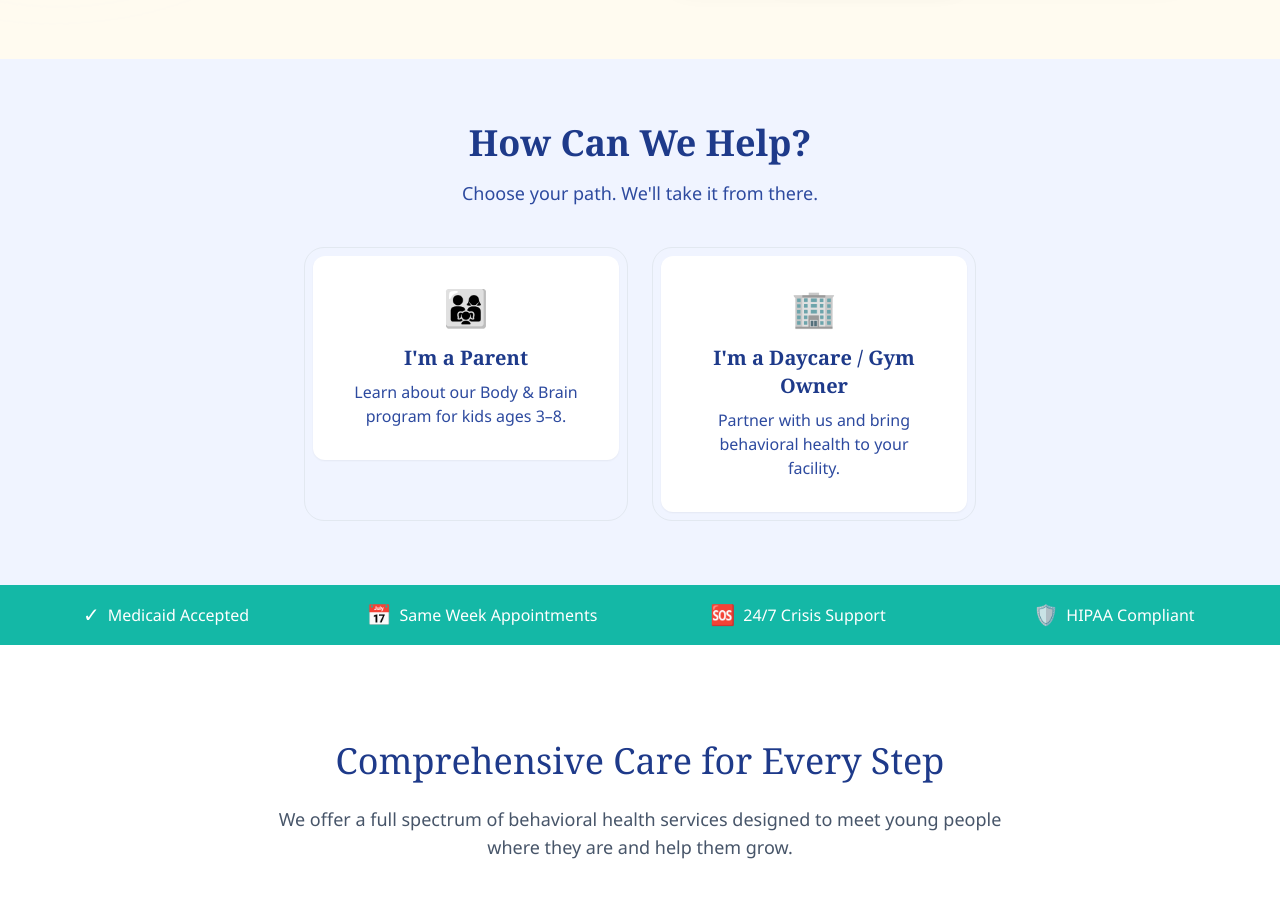
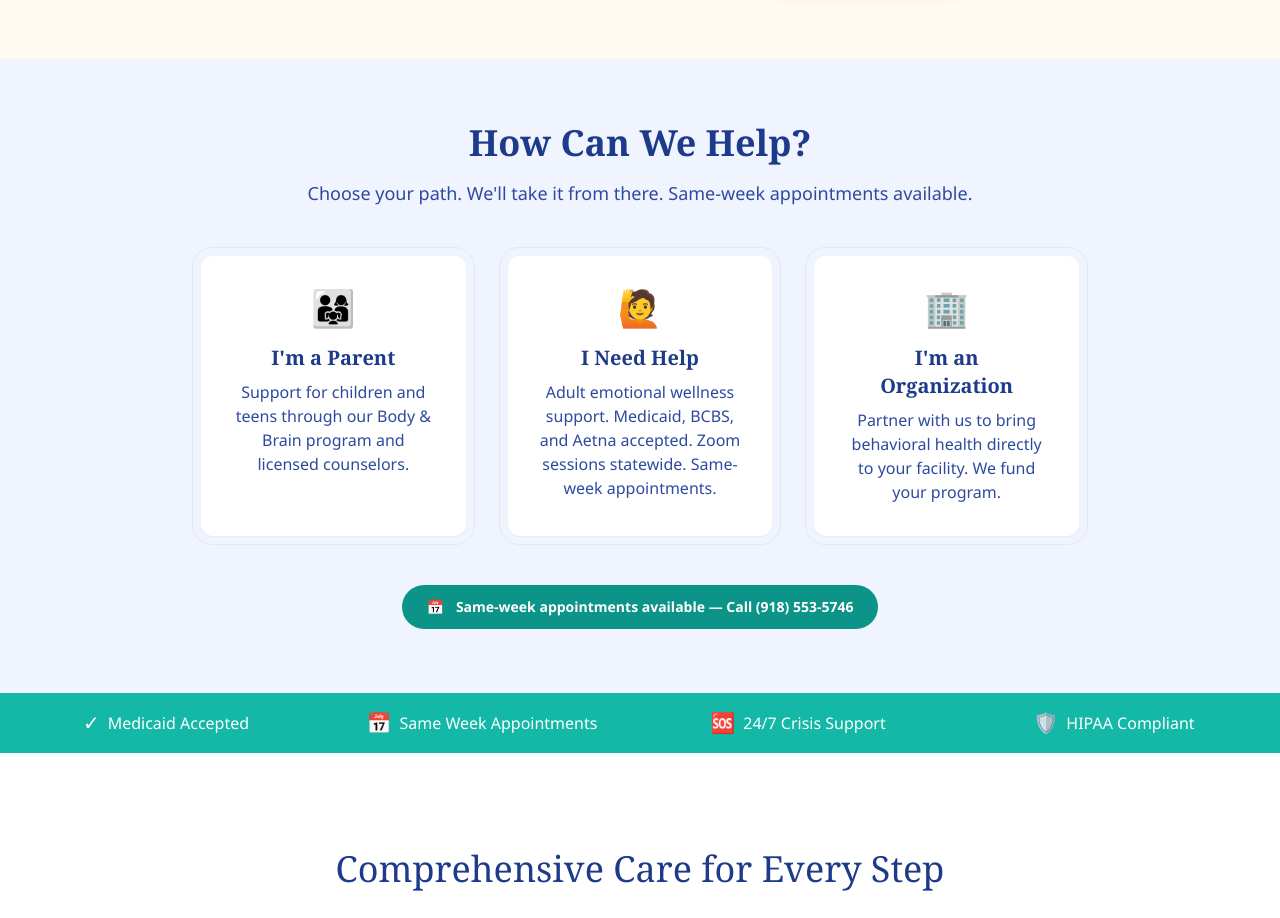
Before and after one commit to awjames6875/safeharbor-behavioral-health, a Next.js app: page / in a window 1280 px wide. Shown: the part 920-1838 px from the top of the page. Built offline with nearby package versions, Linux system fonts and the light colour scheme.

Commit message:
Update homepage: all ages, same-week, BCBS/Aetna, three-path CTA

```diff
--- a/src/app/page.tsx
+++ b/src/app/page.tsx
@@ -11,28 +11,28 @@ import InsuranceSection from '@/components/home/InsuranceSection'
 import ContactSection from '@/components/home/ContactSection'
 
 export const metadata: Metadata = {
-  title: 'Child Therapy Tulsa | Teen Mental Health Services | SafeHarbor',
-  description: 'Leading child therapy in Tulsa, OK. Expert treatment for anxiety, depression, ADHD, and behavioral issues in children and teens. Call (918) 553-5746 to schedule.',
-  keywords: 'child therapy Tulsa, teen therapy Tulsa, child psychologist Oklahoma, anxiety treatment children, ADHD therapy Tulsa, depression treatment teens, behavioral therapy',
+  title: 'Behavioral Health Tulsa | All Ages | Same-Week Appointments | SafeHarbor',
+  description: 'Safe Harbor Behavioral Health serves children, teens, and adults in Tulsa, OK. Medicaid, Blue Cross Blue Shield, and Aetna accepted. Same-week appointments. Telehealth available statewide. Call (918) 553-5746.',
+  keywords: 'behavioral health Tulsa, mental health Tulsa Oklahoma, Medicaid mental health Tulsa, adult therapy Tulsa, child therapy Tulsa, teen therapy Tulsa, telehealth Oklahoma Medicaid, same week mental health Tulsa, BCBS therapy Tulsa, Aetna therapy Tulsa, Safe Harbor Behavioral Health, Adam James Tulsa, reentry mental health Oklahoma',
   alternates: {
     canonical: '/'
   },
   openGraph: {
-    title: 'Child Therapy Tulsa | Teen Mental Health Services',
-    description: 'Leading child therapy in Tulsa, OK. Expert treatment for anxiety, depression, ADHD, and behavioral issues in children and teens.',
+    title: 'Behavioral Health Tulsa | All Ages | Same-Week Appointments | SafeHarbor',
+    description: 'Safe Harbor Behavioral Health serves children, teens, and adults in Tulsa, OK. Medicaid, BCBS, and Aetna accepted. Same-week appointments. Telehealth statewide.',
     url: 'https://safeharborbehavioralhealth.com',
     images: [
       {
         url: '/images/home-og-image.jpg',
         width: 1200,
         height: 630,
-        alt: 'SafeHarbor Behavioral Health - Child Therapy Specialists in Tulsa',
+        alt: 'SafeHarbor Behavioral Health - Tulsa Oklahoma - All Ages Welcome',
       }
     ]
   },
   twitter: {
-    title: 'Child Therapy Tulsa | Teen Mental Health Services',
-    description: 'Leading child therapy in Tulsa, OK. Expert treatment for anxiety, depression, ADHD, and behavioral issues in children and teens.',
+    title: 'Behavioral Health Tulsa | All Ages | Same-Week Appointments | SafeHarbor',
+    description: 'Safe Harbor Behavioral Health serves children, teens, and adults in Tulsa, OK. Medicaid, BCBS, and Aetna accepted. Same-week appointments.',
     images: ['/images/home-twitter-image.jpg']
   }
 }
@@ -40,16 +40,40 @@ export const metadata: Metadata = {
 export default function HomePage() {
   const homePageSchema = {
     "@context": "https://schema.org",
+    "@graph": [
+      {
+        "@type": "LocalBusiness",
+        "name": "Safe Harbor Behavioral Health",
+        "url": "https://www.safeharborbehavioralhealth.com",
+        "telephone": "+19185535746",
+        "founder": {
+          "@type": "Person",
+          "name": "Adam James"
+        },
+        "address": {
+          "@type": "PostalAddress",
+          "streetAddress": "2510 East 15th Street",
+          "addressLocality": "Tulsa",
+          "addressRegion": "OK",
+          "postalCode": "74104",
+          "addressCountry": "US"
+        },
+        "description": "Safe Harbor Behavioral Health provides mental health services for children, teens, and adults in Tulsa, Oklahoma. Medicaid, Blue Cross Blue Shield, and Aetna accepted. Same-week appointments available. Telehealth available statewide.",
+        "openingHours": ["Mo-Fr 08:00-18:00", "Sa 09:00-14:00"],
+        "priceRange": "Medicaid Accepted",
+        "areaServed": "Oklahoma"
+      },
+      {
         "@type": "WebPage",
-    "name": "Child Therapy Tulsa | Teen Mental Health Services",
-    "description": "Leading child therapy in Tulsa, OK. Expert treatment for anxiety, depression, ADHD, and behavioral issues in children and teens.",
+        "name": "Behavioral Health Tulsa | All Ages | Same-Week Appointments | SafeHarbor",
+        "description": "Safe Harbor Behavioral Health serves children, teens, and adults in Tulsa, OK. Medicaid, Blue Cross Blue Shield, and Aetna accepted. Same-week appointments. Telehealth statewide.",
         "url": "https://safeharborbehavioralhealth.com",
         "mainEntity": {
           "@type": "MedicalBusiness",
           "name": "SafeHarbor Behavioral Health",
           "hasOfferCatalog": {
             "@type": "OfferCatalog",
-        "name": "Mental Health Services",
+            "name": "Behavioral Health Services",
             "itemListElement": [
               {
                 "@type": "Offer",
@@ -65,6 +89,22 @@ export default function HomePage() {
                   "@type": "Service",
                   "name": "Teen Therapy Services",
                   "description": "Specialized therapy for teenagers and adolescents"
+                }
+              },
+              {
+                "@type": "Offer",
+                "itemOffered": {
+                  "@type": "Service",
+                  "name": "Adult Behavioral Health",
+                  "description": "Mental health support for adults including recovery and reentry populations"
+                }
+              },
+              {
+                "@type": "Offer",
+                "itemOffered": {
+                  "@type": "Service",
+                  "name": "Telehealth Therapy Oklahoma",
+                  "description": "Secure Zoom therapy sessions available statewide in Oklahoma"
                 }
               },
               {
@@ -89,6 +129,8 @@ export default function HomePage() {
             }
           ]
         }
+      }
+    ]
   };
 
   return (
@@ -101,28 +143,49 @@ export default function HomePage() {
       />
       <HeroSection />
 
-      {/* Two-Path CTA */}
+      {/* Three-Path CTA */}
       <section className="bg-navy-50 py-16 px-4">
-        <div className="max-w-4xl mx-auto text-center">
+        <div className="max-w-5xl mx-auto text-center">
           <h2 className="text-3xl md:text-4xl font-extrabold text-navy-900 mb-4">How Can We Help?</h2>
-          <p className="text-navy-700 text-lg mb-10">Choose your path. We&apos;ll take it from there.</p>
-          <div className="grid md:grid-cols-2 gap-6 max-w-2xl mx-auto">
+          <p className="text-navy-700 text-lg mb-10">Choose your path. We&apos;ll take it from there. Same-week appointments available.</p>
+          <div className="grid md:grid-cols-3 gap-6 max-w-4xl mx-auto">
+
+            {/* Parents */}
             <div className="relative rounded-[1.25rem] border-[0.75px] border-slate-200 p-2">
               <GlowingEffect spread={40} glow={true} disabled={false} proximity={64} inactiveZone={0.01} borderWidth={3} />
-              <a href="/parents" className="relative block bg-white rounded-xl p-8 shadow-sm hover:shadow-md transition-shadow group">
+              <a href="/parents" className="relative block bg-white rounded-xl p-8 shadow-sm hover:shadow-md transition-shadow group h-full">
                 <div className="text-4xl mb-4">👨‍👩‍👧</div>
                 <h3 className="text-xl font-bold text-navy-900 mb-2 group-hover:text-teal-600 transition-colors">I&apos;m a Parent</h3>
-                <p className="text-navy-700">Learn about our Body &amp; Brain program for kids ages 3–8.</p>
+                <p className="text-navy-700">Support for children and teens through our Body &amp; Brain program and licensed counselors.</p>
               </a>
             </div>
+
+            {/* Adults / Recovery */}
             <div className="relative rounded-[1.25rem] border-[0.75px] border-slate-200 p-2">
               <GlowingEffect spread={40} glow={true} disabled={false} proximity={64} inactiveZone={0.01} borderWidth={3} />
-              <a href="/partners" className="relative block bg-white rounded-xl p-8 shadow-sm hover:shadow-md transition-shadow group">
-                <div className="text-4xl mb-4">🏢</div>
-                <h3 className="text-xl font-bold text-navy-900 mb-2 group-hover:text-teal-600 transition-colors">I&apos;m a Daycare / Gym Owner</h3>
-                <p className="text-navy-700">Partner with us and bring behavioral health to your facility.</p>
+              <a href="/services/adult-mental-health" className="relative block bg-white rounded-xl p-8 shadow-sm hover:shadow-md transition-shadow group h-full">
+                <div className="text-4xl mb-4">🙋</div>
+                <h3 className="text-xl font-bold text-navy-900 mb-2 group-hover:text-teal-600 transition-colors">I Need Help</h3>
+                <p className="text-navy-700">Adult emotional wellness support. Medicaid, BCBS, and Aetna accepted. Zoom sessions statewide. Same-week appointments.</p>
               </a>
             </div>
+
+            {/* Partners */}
+            <div className="relative rounded-[1.25rem] border-[0.75px] border-slate-200 p-2">
+              <GlowingEffect spread={40} glow={true} disabled={false} proximity={64} inactiveZone={0.01} borderWidth={3} />
+              <a href="/partners" className="relative block bg-white rounded-xl p-8 shadow-sm hover:shadow-md transition-shadow group h-full">
+                <div className="text-4xl mb-4">🏢</div>
+                <h3 className="text-xl font-bold text-navy-900 mb-2 group-hover:text-teal-600 transition-colors">I&apos;m an Organization</h3>
+                <p className="text-navy-700">Partner with us to bring behavioral health directly to your facility. We fund your program.</p>
+              </a>
+            </div>
+
+          </div>
+
+          {/* Urgency bar */}
+          <div className="mt-10 inline-flex items-center gap-3 bg-teal-600 text-white px-6 py-3 rounded-full text-sm font-semibold">
+            <span>📅</span>
+            <span>Same-week appointments available — Call (918) 553-5746</span>
           </div>
         </div>
       </section>
```
Lines whose indentation alone changed are shown as unchanged.
